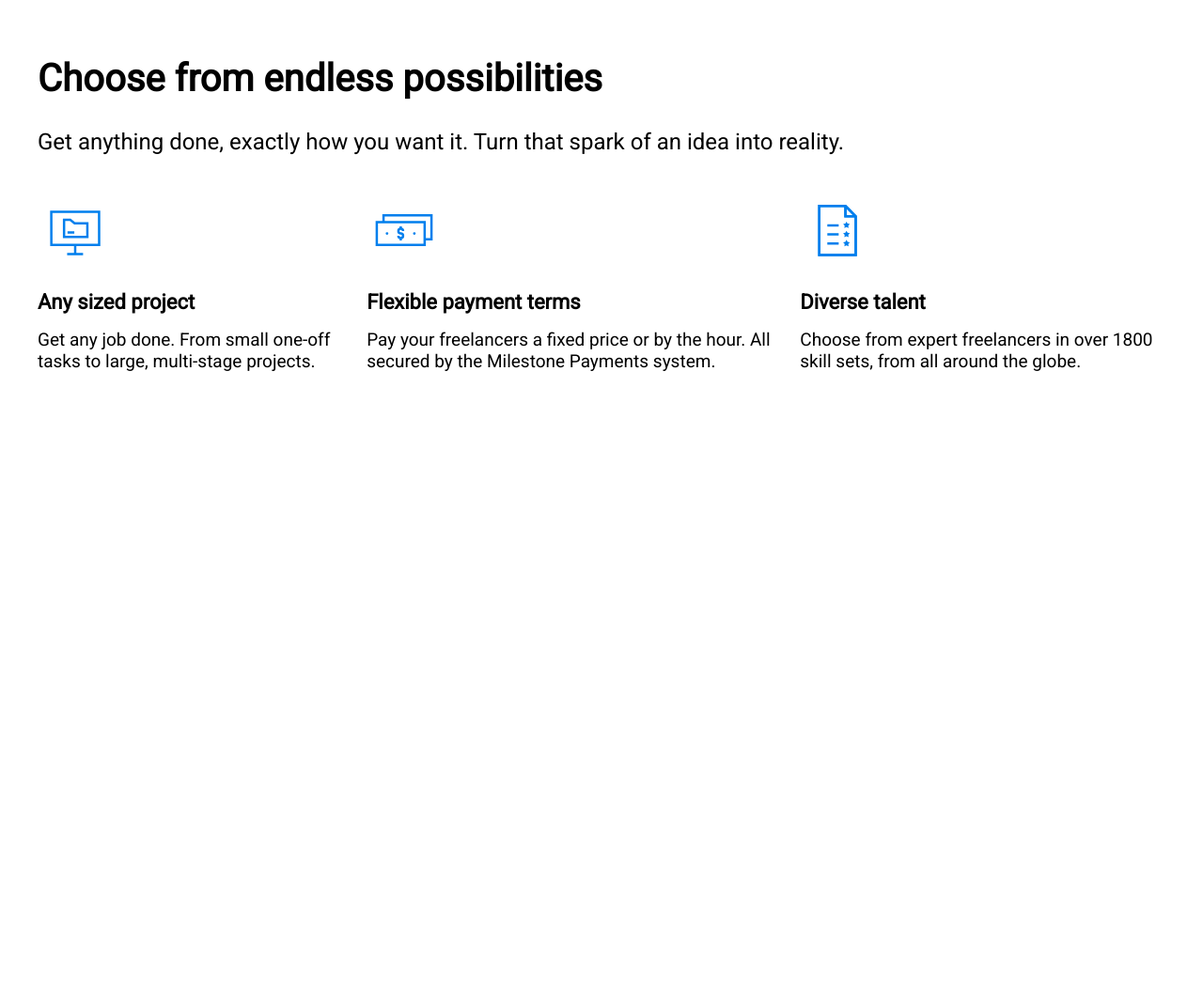
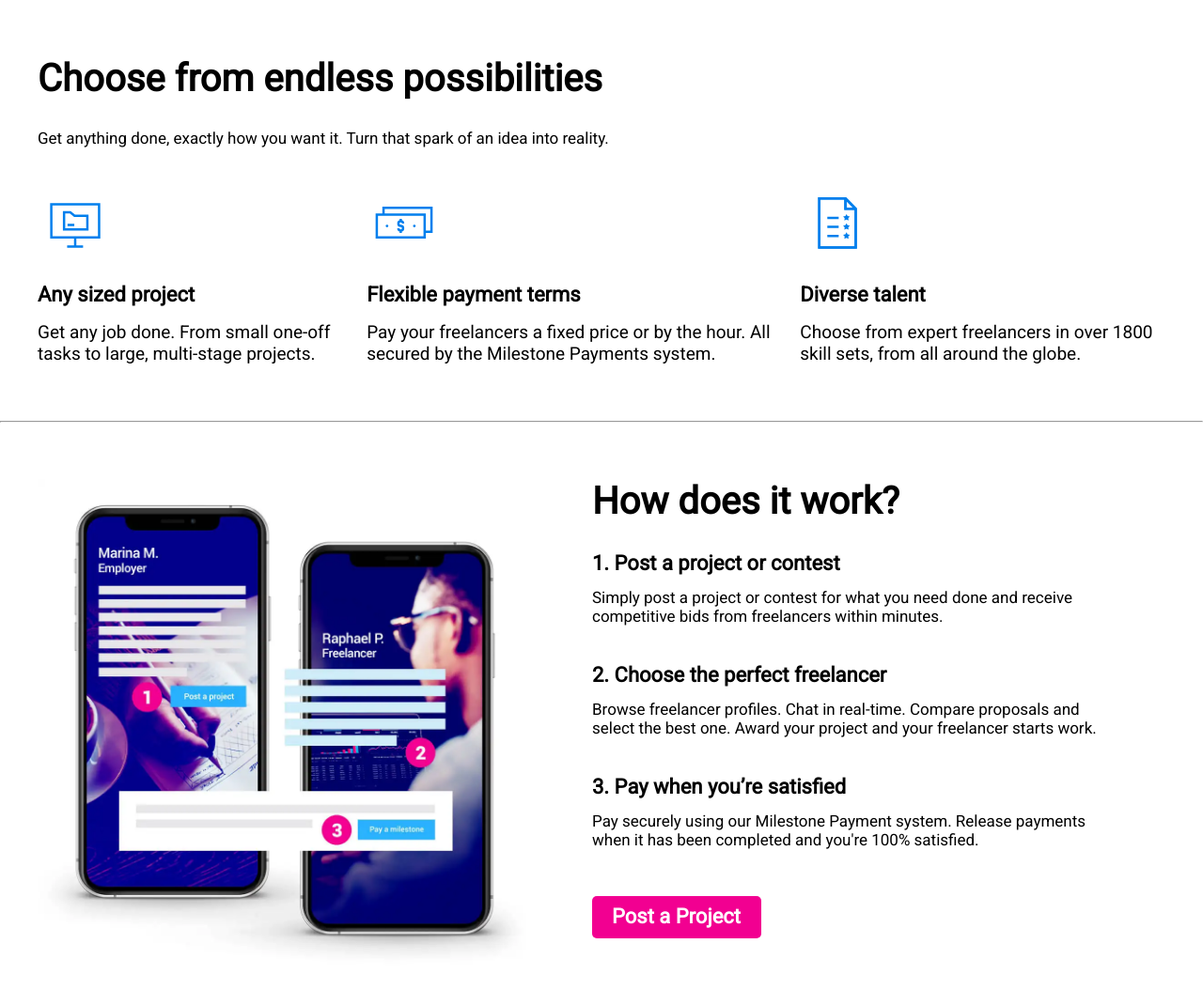
Before and after one commit to prexapatel123/learncss, a plain HTML site: page freelancer.html in a window 1280 px wide. Shown: the whole page at 94% size. Before the commit the page ends 800 px from the top, so only its background shows below. Drawn offline with Linux system fonts and the light colour scheme.

Commit message:
freelancer

```diff
--- a/css/freelancer.css
+++ b/css/freelancer.css
@@ -36,3 +36,32 @@ body{
 .posibilities-data .data p{
     font-size: 19px;
 }
+.container .img img{
+    width: 520px;
+    height: 520px;
+}
+#work .container{
+    display: flex;
+}
+#work{
+    margin: 60px 0;
+}
+#work .container .main-title{
+    margin: 0 70px;
+}
+.main-title h3{
+    font-size: 22px;
+    margin-bottom: 14px;
+}
+.main-title p{
+    font-size: 17px;
+}
+.btn{
+    width: 180px;
+    height: 45px;
+    background-color:#f20091;
+    border-radius: 5px;
+    margin-top: 50px;
+    color: white;
+    padding: 9px 21px;
+}
--- a/freelancer.html
+++ b/freelancer.html
@@ -42,6 +42,25 @@
             </div>
         </div>
         </section>
+        <hr>
+        <section id="work">
+            <div class="container">
+                <div class="img">
+                    <img src="./image/work.jpeg" alt="">
+                </div>
+                <div class="main-title">
+                    <h2>How does it work?</h2>
+                    <h3>1. Post a project or contest</h3>
+                    <p>Simply post a project or contest for what you need done and receive competitive bids from freelancers within minutes.</p>
+                    <h3>2. Choose the perfect freelancer</h3>
+                    <p>Browse freelancer profiles. Chat in real-time. Compare proposals and select the best one. Award your project and your freelancer starts work.</p>
+                    <h3>3. Pay when you’re satisfied</h3>
+                    <p>Pay securely using our Milestone Payment system. Release payments when it has been completed and you're 100% satisfied.</p>
+                    <div class="btn"><h3>Post a Project</h3></div>
+                </div>
+
+            </div>
+        </section>
     </main>
     <footer>
 
```
Also changed, not shown: image/work.jpeg (added).
